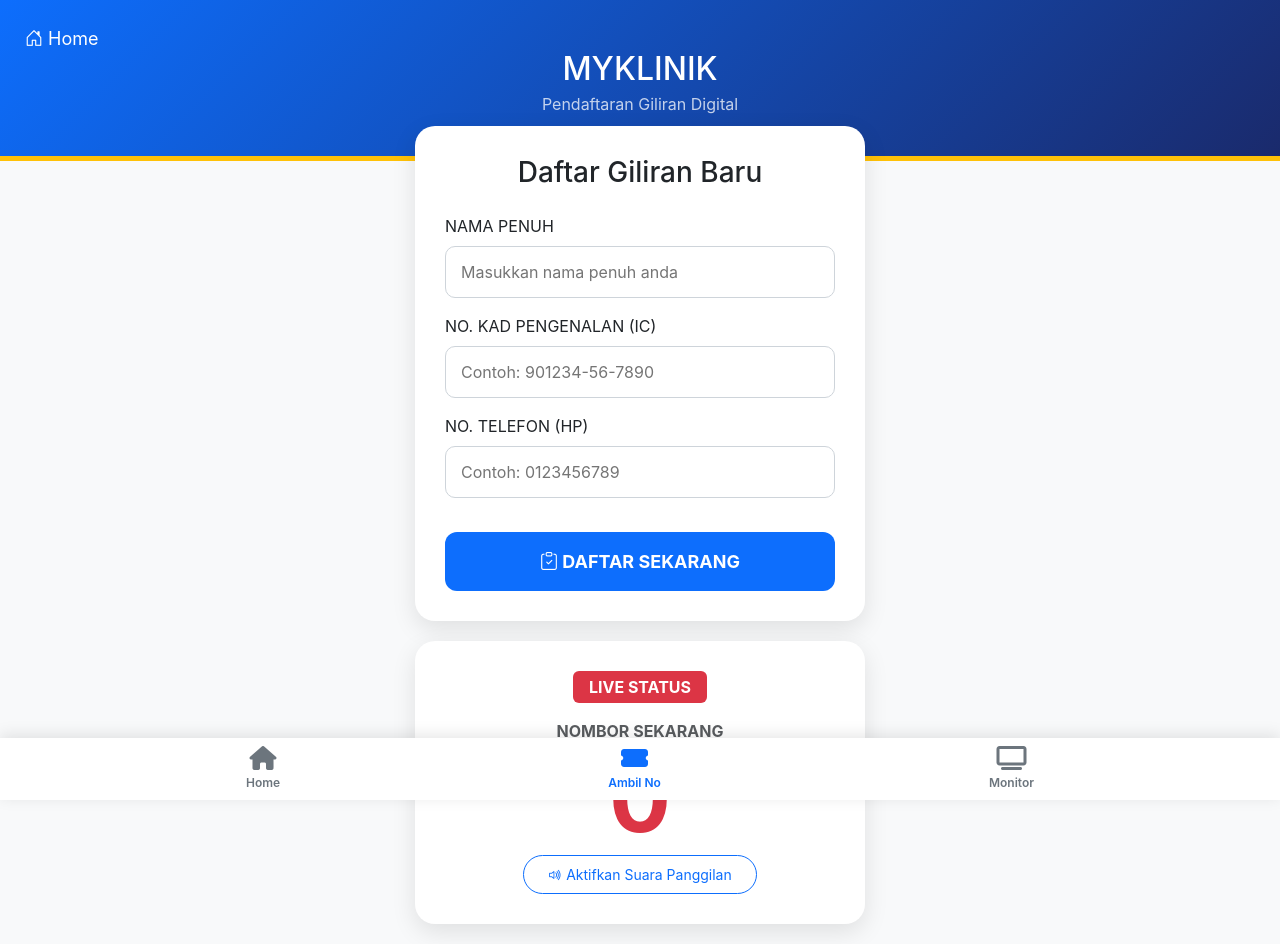
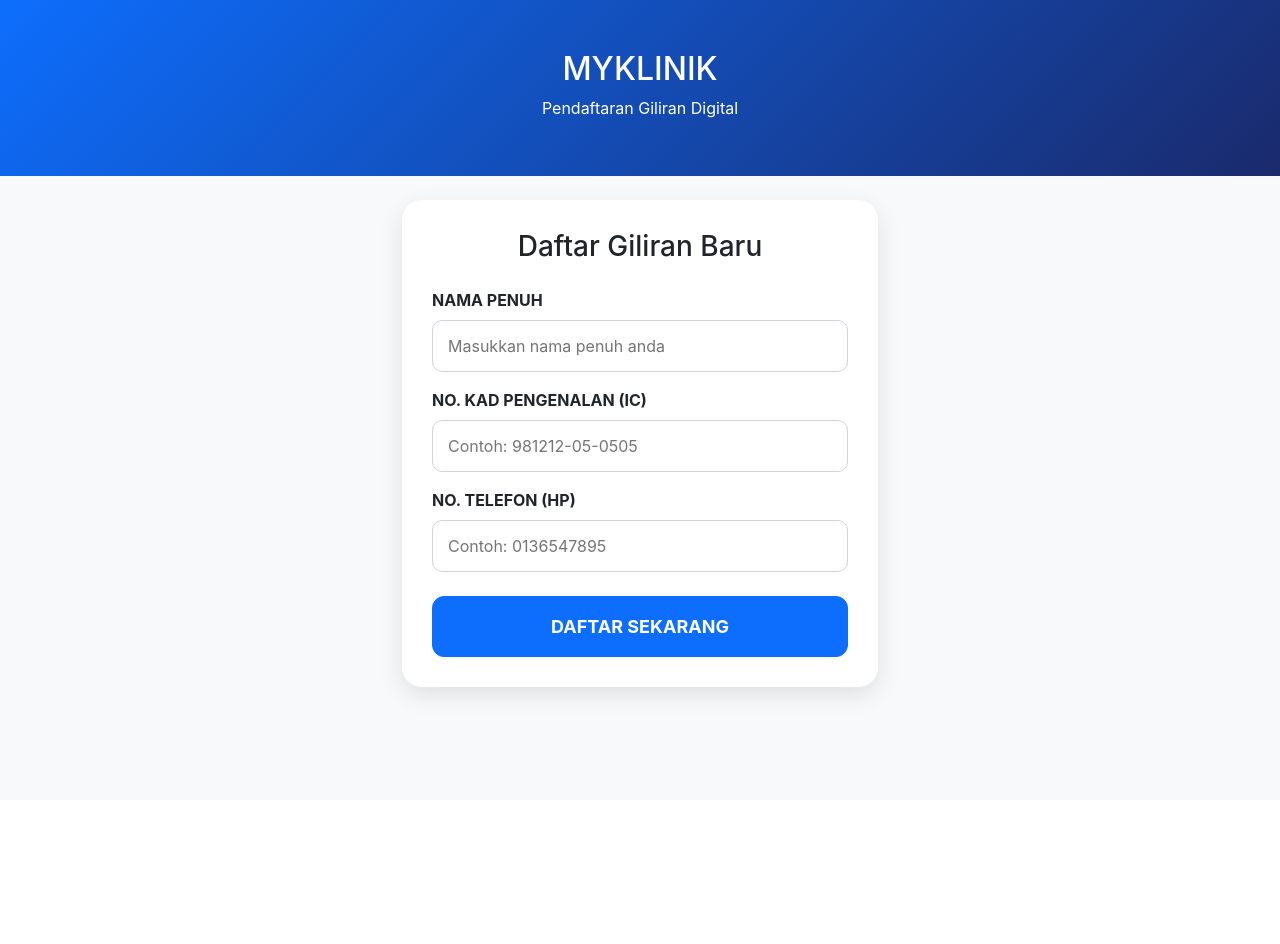
Before and after one commit to aniqpapamami/MyKlinik-App, a Flask app: page /daftar in a window 1280 px wide. After the commit the page ends 704 px from the top, so only its background shows below. Run offline with Flask 3, Linux system fonts and the light colour scheme; data that the repository does not hold is empty.

Commit message:
Add files via upload

```diff
--- a/MyKlinik Apps/app.py
+++ b/MyKlinik Apps/app.py
@@ -136,23 +136,38 @@ def kemaskini_status():
 def get_senarai_tarikh(tarikh):
     try:
         res = requests.get(f"{BASE_URL}/harian/{tarikh}/senarai_pesakit.json")
-        data = res.json() or {}
+        raw_data = res.json()
 
-        print(f"[DEBUG] Tarikh {tarikh} → Raw data: {type(data)}")
+        print(f"[DEBUG] Tarikh: {tarikh} | Type: {type(raw_data)} | Raw data: {raw_data}")
 
-        # Kembalikan seperti kod asal tapi dengan penukaran selamat
-        if isinstance(data, dict):
-            senarai = [item for item in data.values() if item is not None]
-            senarai.sort(key=lambda x: int(x.get('no_giliran', 0)))
-            print(f"[DEBUG] Ditukar ke array → {len(senarai)} rekod")
-            return jsonify(senarai)
+        if not raw_data:
+            print(f"[DEBUG] Tiada data untuk tarikh {tarikh}")
+            return jsonify([])
 
-        return jsonify([])
+        senarai = []
+
+        # Handle jika Firebase return array (seperti [None, {data}])
+        if isinstance(raw_data, list):
+            for item in raw_data:
+                if item is not None and isinstance(item, dict):
+                    senarai.append(item)
+
+        # Handle jika Firebase return object biasa ({"1": {data}})
+        elif isinstance(raw_data, dict):
+            for key, value in raw_data.items():
+                if value is not None and isinstance(value, dict):
+                    senarai.append(value)
+
+        # Susun mengikut no_giliran
+        senarai.sort(key=lambda x: int(x.get('no_giliran', 0)))
+
+        print(f"[DEBUG] Berjaya ditukar ke array | Jumlah rekod: {len(senarai)}")
+
+        return jsonify(senarai)
 
     except Exception as e:
-        print(f"[ERROR] get_senarai_tarikh {tarikh}:", e)
+        print(f"[ERROR] get_senarai_tarikh {tarikh}: {e}")
         return jsonify([])
-
 
 if __name__ == '__main__':
     app.run(debug=True, host='0.0.0.0', port=5000)
--- a/MyKlinik Apps/templates/daftar.html
+++ b/MyKlinik Apps/templates/daftar.html
@@ -5,207 +5,94 @@
     <meta name="viewport" content="width=device-width, initial-scale=1.0">
     <title>Daftar Giliran | MyKlinik</title>
 
-    <!-- Bootstrap 5 CSS -->
     <link href="https://cdn.jsdelivr.net/npm/bootstrap@5.3.3/dist/css/bootstrap.min.css" rel="stylesheet">
-    <!-- Bootstrap Icons -->
     <link href="https://cdn.jsdelivr.net/npm/bootstrap-icons@1.11.3/font/bootstrap-icons.min.css" rel="stylesheet">
-    <!-- Font Awesome -->
-    <link href="https://cdnjs.cloudflare.com/ajax/libs/font-awesome/6.5.1/css/all.min.css" rel="stylesheet">
 
     <style>
-        body {
-            background: #f8f9fa;
-            font-family: 'Inter', system-ui, sans-serif;
-        }
+        body { background: #f8f9fa; font-family: 'Inter', sans-serif; }
         .header-biru {
             background: linear-gradient(135deg, #0d6efd, #1a2a6c);
             color: white;
             padding: 50px 20px 40px;
             text-align: center;
-            border-bottom: 5px solid #ffc107;
-        }
-        .container-utama {
-            max-width: 480px;
-            margin: -35px auto 20px;
-            padding: 0 15px;
         }
         .kad {
             background: white;
             padding: 30px;
             border-radius: 20px;
             box-shadow: 0 8px 25px rgba(0,0,0,0.1);
-            margin-bottom: 20px;
-        }
-        .input-group label {
-            font-weight: 600;
-            color: #333;
-            margin-bottom: 8px;
-            font-size: 14px;
         }
         .input-style {
-            width: 100%;
-            height: 52px;
-            padding: 12px 15px;
-            border: 1px solid #ced4da;
-            border-radius: 10px;
-            font-size: 16px;
-            transition: all 0.3s;
-        }
-        .input-style:focus {
-            border-color: #0d6efd;
-            box-shadow: 0 0 0 0.2rem rgba(13, 110, 253, 0.25);
-            outline: none;
+            width: 100%; height: 52px; padding: 12px 15px;
+            border: 1px solid #ced4da; border-radius: 10px; font-size: 16px;
         }
         .btn-daftar {
-            width: 100%;
-            background: #0d6efd;
-            color: white;
-            padding: 16px;
-            border: none;
-            border-radius: 12px;
-            font-size: 18px;
-            font-weight: bold;
-            margin-top: 10px;
+            width: 100%; padding: 16px; font-size: 18px;
+            font-weight: bold; border-radius: 12px;
         }
-        .btn-daftar:disabled {
-            opacity: 0.7;
+        .info-saya {
+            background: #e3f2fd;
+            border-left: 6px solid #0d6efd;
         }
-        .no-live {
-            font-size: 92px;
-            font-weight: 700;
-            color: #dc3545;
-            line-height: 1;
-            margin: 10px 0;
-        }
-        .bottom-nav {
-            position: fixed;
-            bottom: 0;
-            width: 100%;
-            background: white;
-            box-shadow: 0 -3px 15px rgba(0,0,0,0.1);
-            z-index: 1000;
-        }
-        .nav-item {
-            color: #6c757d;
-            text-decoration: none;
-            font-size: 12px;
-            font-weight: 600;
-        }
-        .nav-item i {
-            font-size: 24px;
-            display: block;
-            margin-bottom: 4px;
-        }
-        .nav-item.active {
-            color: #0d6efd;
-        }
+        .blink { animation: blink 1.2s infinite; }
+        @keyframes blink { 50% { opacity: 0.4; } }
     </style>
 </head>
 <body>
 
 <div class="header-biru">
-    <a href="/" style="color:white; text-decoration:none; position:absolute; top:25px; left:25px; font-size:18px;">
-        <i class="bi bi-house-door"></i> Home
-    </a>
-    <h2 class="mb-1">MYKLINIK</h2>
-    <p class="mb-0 opacity-75">Pendaftaran Giliran Digital</p>
+    <h2>MYKLINIK</h2>
+    <p>Pendaftaran Giliran Digital</p>
 </div>
 
-<div class="container-utama">
+<div class="container mt-4" style="max-width: 500px;">
 
     <!-- Borang Daftar -->
     <div id="section-daftar" class="kad">
         <h3 class="text-center mb-4">Daftar Giliran Baru</h3>
 
         <div class="mb-3">
-            <label class="form-label">NAMA PENUH</label>
+            <label class="form-label fw-bold">NAMA PENUH</label>
             <input type="text" id="nama" class="input-style" placeholder="Masukkan nama penuh anda">
         </div>
-
         <div class="mb-3">
-            <label class="form-label">NO. KAD PENGENALAN (IC)</label>
-            <input type="text" id="no_ic" class="input-style" placeholder="Contoh: 901234-56-7890" maxlength="14">
+            <label class="form-label fw-bold">NO. KAD PENGENALAN (IC)</label>
+            <input type="text" id="no_ic" class="input-style" placeholder="Contoh: 981212-05-0505">
         </div>
-
         <div class="mb-4">
-            <label class="form-label">NO. TELEFON (HP)</label>
-            <input type="tel" id="no_hp" class="input-style" placeholder="Contoh: 0123456789" maxlength="11">
+            <label class="form-label fw-bold">NO. TELEFON (HP)</label>
+            <input type="tel" id="no_hp" class="input-style" placeholder="Contoh: 0136547895">
         </div>
 
         <button onclick="hantarDaftar()" id="btn-submit" class="btn btn-primary btn-daftar">
-            <i class="bi bi-clipboard-check"></i> DAFTAR SEKARANG
+            DAFTAR SEKARANG
         </button>
     </div>
 
-    <!-- Live Status -->
-    <div class="kad text-center">
-        <span class="badge bg-danger fs-6 px-3 py-2">LIVE STATUS</span>
-        <p class="mt-3 mb-1 text-muted fw-bold">NOMBOR SEKARANG</p>
-        <div id="no-live" class="no-live">0</div>
+    <!-- Status Giliran -->
+    <div id="info-saya" class="kad info-saya mt-3" style="display: none;">
+        <h5 class="text-center text-primary mb-3">Nombor Giliran Anda</h5>
+        <div id="no-saya" class="display-1 fw-bold text-center text-dark mb-2"></div>
 
-        <button id="btn-suara" onclick="aktifkanSuara()" class="btn btn-outline-primary btn-sm px-4 py-2 rounded-pill">
-            <i class="bi bi-volume-up"></i> Aktifkan Suara Panggilan
+        <div id="status-pesakit" class="text-center fs-4 fw-bold mb-3"></div>
+        <div id="baki-orang" class="text-center fs-5"></div>
+
+        <div class="text-center mt-4">
+            <button onclick="kembaliKeDaftar()" class="btn btn-outline-secondary">
+                <i class="bi bi-arrow-left"></i> Daftar Giliran Baru
             </button>
-
-        <!-- Info Pesakit Sendiri -->
-        <div id="info-saya" class="mt-4 p-3 bg-light rounded-3 text-start" style="display: none;">
-            <div class="d-flex justify-content-between align-items-center mb-2">
-                <span class="fw-bold text-primary">NO ANDA</span>
-                <span id="nama-anda" class="badge bg-primary"></span>
-            </div>
-            <div id="no-saya" class="display-4 fw-bold text-dark mb-1"></div>
-            <div id="pesan-status" class="fw-bold text-primary"></div>
         </div>
     </div>
 </div>
 
-<!-- Bottom Navigation -->
-<nav class="bottom-nav py-2">
-    <div class="container d-flex justify-content-around">
-        <a href="/" class="nav-item text-center">
-            <i class="fas fa-home"></i>
-            <div>Home</div>
-        </a>
-        <a href="/daftar" class="nav-item active text-center">
-            <i class="fas fa-ticket-alt"></i>
-            <div>Ambil No</div>
-        </a>
-        <a href="/monitor" class="nav-item text-center">
-            <i class="fas fa-tv"></i>
-            <div>Monitor</div>
-        </a>
-    </div>
-</nav>
-
 <script src="https://cdn.jsdelivr.net/npm/bootstrap@5.3.3/dist/js/bootstrap.bundle.min.js"></script>
 
 <script>
-    let suaraAktif = false;
-    let spoken = false;
+let noSayaGlobal = null;
 
-    // Dapatkan tarikh hari ini (Malaysia)
-    function dapatkanTarikhHariIni() {
-        return new Date().toLocaleDateString('en-CA', { timeZone: 'Asia/Kuala_Lumpur' });
-    }
-
-    const hariIni = dapatkanTarikhHariIni();
-
-    // Reset localStorage jika tarikh berbeza
-    if (localStorage.getItem('tarikh_daftar') !== hariIni) {
-        localStorage.clear();
-        localStorage.setItem('tarikh_daftar', hariIni);
-    }
-
-    function aktifkanSuara() {
-        suaraAktif = true;
-        const btn = document.getElementById('btn-suara');
-        btn.innerHTML = `<i class="bi bi-volume-up-fill"></i> Suara Aktif`;
-        btn.classList.add('btn-success', 'text-white');
-        btn.disabled = true;
-
-        const utterance = new SpeechSynthesisUtterance("Sistem panggilan suara telah diaktifkan");
-        utterance.lang = 'ms-MY';
-        speechSynthesis.speak(utterance);
+function get_today() {
+    const now = new Date();
+    return now.toLocaleDateString('en-CA', {timeZone: 'Asia/Kuala_Lumpur'});
 }
 
 function hantarDaftar() {
@@ -214,99 +101,111 @@
     const hp = document.getElementById('no_hp').value.trim();
 
     if (!nama || !ic || !hp) {
-            alert("Sila isi semua maklumat: Nama, No. IC dan No. Telefon.");
+        alert("Sila isi semua maklumat!");
         return;
     }
 
     const btn = document.getElementById('btn-submit');
     btn.disabled = true;
-        btn.innerHTML = `<span class="spinner-border spinner-border-sm me-2"></span> Mendaftarkan...`;
+    btn.innerHTML = `<span class="spinner-border spinner-border-sm"></span> Mendaftarkan...`;
 
     fetch('/api/daftar', {
         method: 'POST',
-            headers: { 'Content-Type': 'application/json' },
-            body: JSON.stringify({
-                nama: nama,
-                no_ic: ic,
-                no_hp: hp
-            })
+        headers: {'Content-Type': 'application/json'},
+        body: JSON.stringify({nama, no_ic: ic, no_hp: hp})
     })
     .then(res => res.json())
     .then(data => {
-            if (data.no_giliran) {
-                // Simpan ke localStorage
-                localStorage.setItem('no_saya', data.no_giliran);
+        if (data.success) {
+            noSayaGlobal = data.no_giliran;
+            localStorage.setItem('no_saya', noSayaGlobal);
             localStorage.setItem('nama_saya', data.nama);
-                localStorage.setItem('ic_saya', ic);
-
-                tampilStatus(data.no_giliran, data.nama);
-                alert(`Berjaya! Nombor giliran anda adalah ${data.no_giliran}`);
+            tampilStatus(noSayaGlobal, data.nama);
         } else {
-                alert(data.message || "Gagal mendaftar. Sila cuba lagi.");
-                btn.disabled = false;
-                btn.innerHTML = `<i class="bi bi-clipboard-check"></i> DAFTAR SEKARANG`;
+            alert(data.message || "Gagal mendaftar");
         }
     })
-        .catch(err => {
-            console.error(err);
-            alert("Ralat sambungan ke pelayan. Sila semak internet anda.");
+    .catch(() => alert("Ralat sambungan"))
+    .finally(() => {
         btn.disabled = false;
-            btn.innerHTML = `<i class="bi bi-clipboard-check"></i> DAFTAR SEKARANG`;
+        btn.innerHTML = "DAFTAR SEKARANG";
     });
 }
 
 function tampilStatus(no, nama) {
     document.getElementById('section-daftar').style.display = 'none';
-        const info = document.getElementById('info-saya');
-        info.style.display = 'block';
-
+    document.getElementById('info-saya').style.display = 'block';
     document.getElementById('no-saya').innerText = no;
-        document.getElementById('nama-anda').innerText = nama;
 }
 
-    function kemaskiniLive() {
+function kembaliKeDaftar() {
+    localStorage.removeItem('no_saya');
+    localStorage.removeItem('nama_saya');
+    noSayaGlobal = null;
+    document.getElementById('info-saya').style.display = 'none';
+    document.getElementById('section-daftar').style.display = 'block';
+
+    // Kosongkan input
+    document.getElementById('nama').value = '';
+    document.getElementById('no_ic').value = '';
+    document.getElementById('no_hp').value = '';
+}
+
+function kemaskiniStatusPesakit() {
+    if (!noSayaGlobal) return;
+
+    fetch(`/api/get_senarai_tarikh/${get_today()}`)
+        .then(res => res.json())
+        .then(senarai => {
+            const pesakitSaya = senarai.find(p => String(p.no_giliran) === String(noSayaGlobal));
+            if (!pesakitSaya) return;
+
+            const statusEl = document.getElementById('status-pesakit');
+            const bakiEl = document.getElementById('baki-orang');
+
+            if (pesakitSaya.status === 'selesai') {
+                statusEl.innerHTML = `<span class="text-success">✓ Rawatan TELAH SELESAI</span>`;
+                bakiEl.innerHTML = "Terima kasih kerana menggunakan MyKlinik";
+            }
+            else if (pesakitSaya.status === 'tidak_hadir') {
+                statusEl.innerHTML = `<span class="text-danger">✗ Anda ditanda TIDAK HADIR</span>`;
+                bakiEl.innerHTML = "";
+            }
+            else {
                 fetch('/api/status_live')
                     .then(res => res.json())
-            .then(data => {
-                document.getElementById('no-live').innerText = data.nombor_sekarang || 0;
+                    .then(live => {
+                        const baki = pesakitSaya.no_giliran - (live.nombor_sekarang || 0);
 
-                const noSaya = localStorage.getItem('no_saya');
-                const namaSaya = localStorage.getItem('nama_saya');
-
-                if (noSaya) {
-                    tampilStatus(noSaya, namaSaya);
-
-                    const baki = parseInt(noSaya) - parseInt(data.nombor_sekarang || 0);
-                    const pesanEl = document.getElementById('pesan-status');
-
-                    if (baki > 0) {
-                        pesanEl.innerText = `Lagi ${baki} orang sebelum anda`;
-                        spoken = false;
-                    } else if (baki === 0) {
-                        pesanEl.innerHTML = `<span class="text-danger">GILIRAN ANDA! Sila masuk ke kaunter.</span>`;
-                        if (suaraAktif && !spoken) {
-                            const msg = new SpeechSynthesisUtterance(`Nombor ${noSaya}, ${namaSaya}, sila masuk.`);
-                            msg.lang = 'ms-MY';
-                            speechSynthesis.speak(msg);
-                            spoken = true;
+                        if (baki > 3) {
+                            bakiEl.innerHTML = `Lagi <strong>${baki}</strong> orang di hadapan`;
+                            statusEl.innerHTML = "Sila bersabar";
+                        } else if (baki > 0) {
+                            bakiEl.innerHTML = `⚠️ TINGGAL <strong>${baki}</strong> ORANG LAGI`;
+                            bakiEl.classList.add('text-danger', 'blink');
+                            statusEl.innerHTML = "Sila bersiap untuk masuk";
+                        } else {
+                            bakiEl.innerHTML = `🎉 GILIRAN ANDA SEKARANG!`;
+                            statusEl.innerHTML = "Sila masuk ke kaunter rawatan";
                         }
-                    } else {
-                        pesanEl.innerText = "Giliran anda telah selesai.";
-                    }
+                    });
             }
         })
-            .catch(err => console.error("Gagal kemaskini live:", err));
+        .catch(err => console.error(err));
 }
 
-    // Auto refresh setiap 5 saat
-    setInterval(kemaskiniLive, 5000);
-    kemaskiniLive();
+// Auto refresh setiap 4 saat
+setInterval(kemaskiniStatusPesakit, 4000);
 
-    // Jika sudah ada nombor dalam localStorage
-    if (localStorage.getItem('no_saya')) {
-        tampilStatus(localStorage.getItem('no_saya'), localStorage.getItem('nama_saya'));
+// Load semula jika ada nombor tersimpan
+window.onload = function() {
+    const savedNo = localStorage.getItem('no_saya');
+    if (savedNo) {
+        noSayaGlobal = savedNo;
+        tampilStatus(savedNo, localStorage.getItem('nama_saya'));
+        kemaskiniStatusPesakit();
     }
+};
 </script>
-
 </body>
 </html>
```
Also changed, not shown: MyKlinik Apps/templates/dashboard.html (+37 -14 lines). Lines whose indentation alone changed are shown as unchanged.
